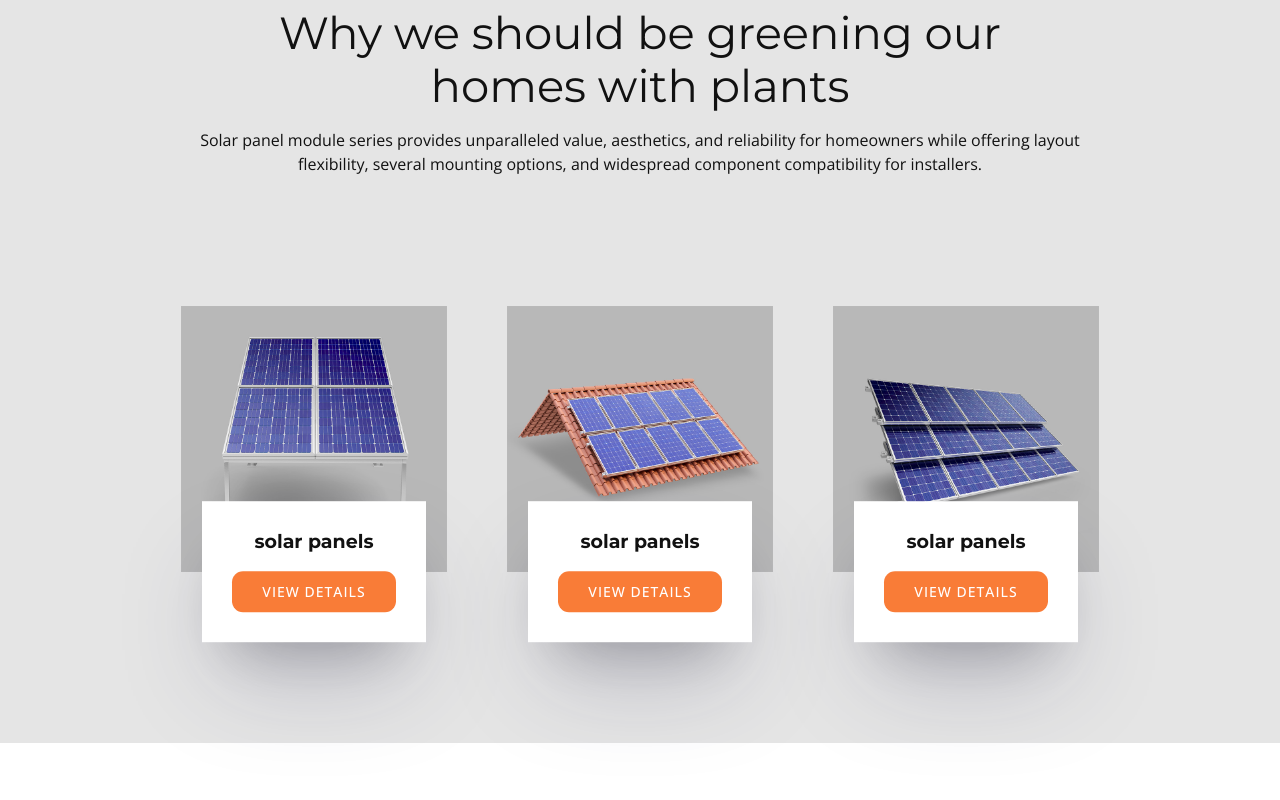
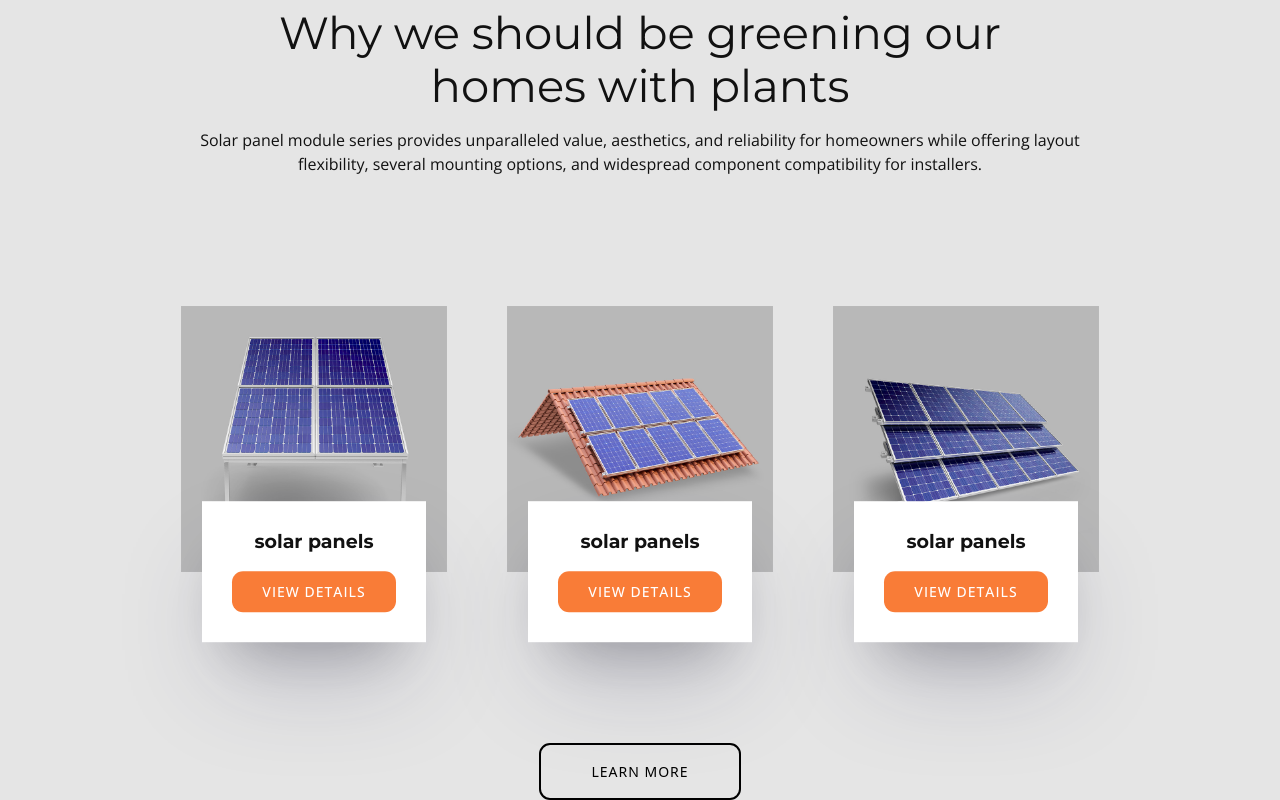
Before and after one commit to Kavinduf/Solar_webpage, a plain HTML site: page index.html in a window 1280 px wide. Shown: the part 4502-5302 px from the top of the page. Before the commit the page ends 5245 px from the top, so only its background shows below. Drawn offline with nearby package versions, Linux system fonts and the light colour scheme.

Commit message:
adda button

```diff
--- a/Styles/styles.scss
+++ b/Styles/styles.scss
@@ -450,8 +450,8 @@ html {
 }
 .services-dis-right:hover {
   .services-hover {
-    transition: 0.3s;
-    margin-bottom: 20px;
+    transition: 0.6s;
+    margin-bottom: 30px;
   }
 }
 
@@ -505,8 +505,8 @@ html {
 
 .services-dis-left:hover {
   .services-hover {
-    transition: 0.3s;
-    margin-bottom: 20px;
+    transition: 0.6s;
+    margin-bottom: 30px;
   }
 }
 
@@ -580,8 +580,8 @@ html {
 
 .services-dis-right-two:hover {
   .services-hover {
-    transition: 0.3s;
-    margin-bottom: 20px;
+    transition: 0.6s;
+    margin-bottom: 30px;
   }
 }
 .panels-container {
@@ -631,6 +631,32 @@ html {
   color: rgb(17, 17, 17);
 }
 
+.panels-button-col {
+  display: flex;
+  justify-content: center;
+}
+
+.panels-button-two {
+  display: flex;
+  justify-content: center;
+  text-align: center;
+  align-items: center;
+  // height: 60px;
+  // width: 200px;
+  padding: 16px 50px 16px 50px;
+  border: 2px solid black;
+  background: $background;
+  border-radius: 11px;
+  font-size: 14px;
+  font-weight: 500;
+  letter-spacing: 1px;
+}
+
+.panels-button-two:hover {
+  transition: 0.3s;
+  background: black;
+  color: white;
+}
 // Media queries
 
 @media only screen and (max-width: 1200px) {
--- a/index.html
+++ b/index.html
@@ -458,7 +458,14 @@
           </div>
         </div>
       </div>
+
+      <div class="row panels-row">
+        <div class="col-md-12 panels-button-col">
+          <button class="panels-button-two">LEARN MORE</button>
+        </div>
+      </div>
     </div>
+
     <script src="https://unpkg.com/aos@2.3.1/dist/aos.js"></script>
     <script>
       AOS.init();
```
Also changed, not shown: Styles/styles.css, 1 other file.
